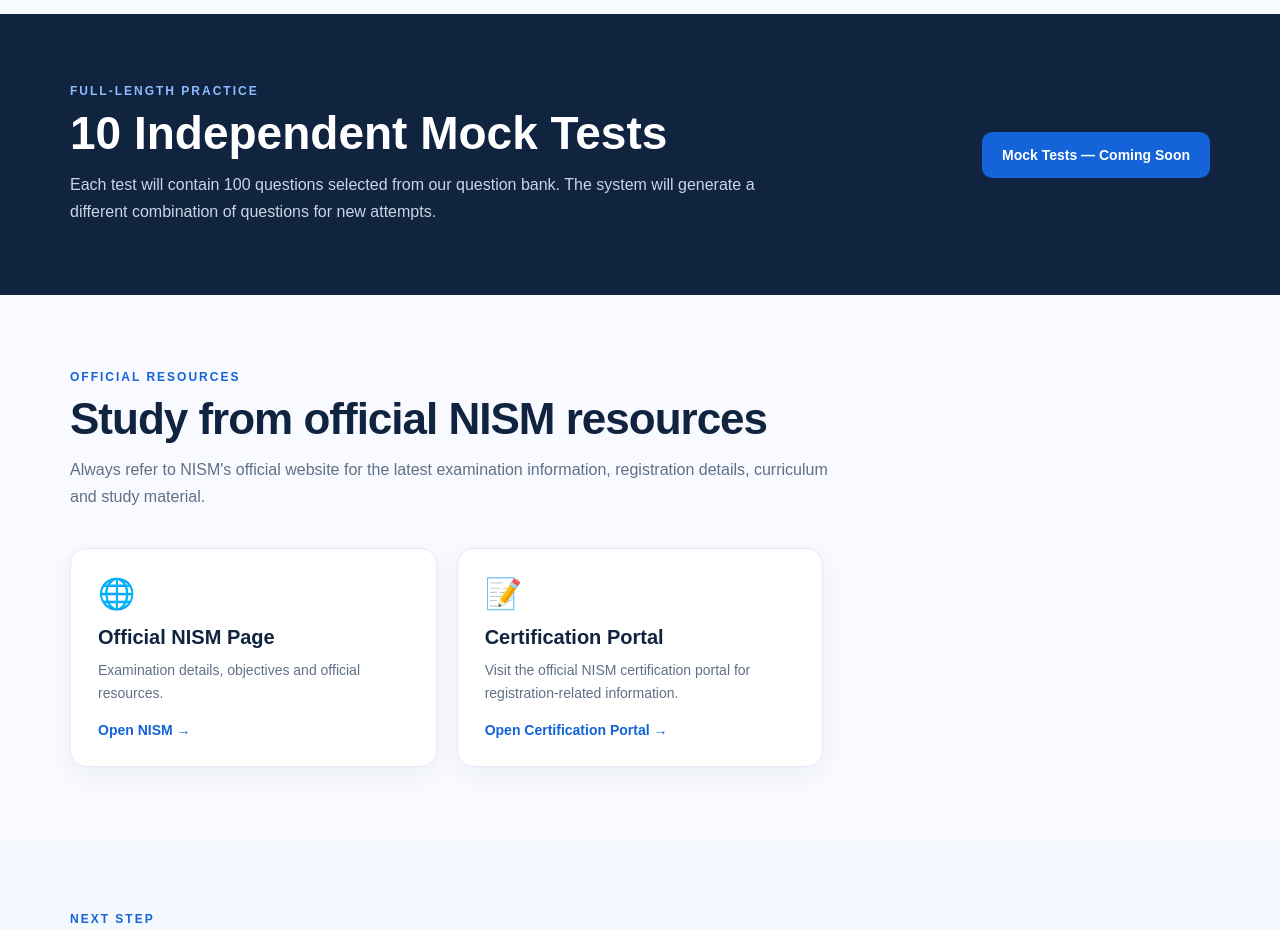
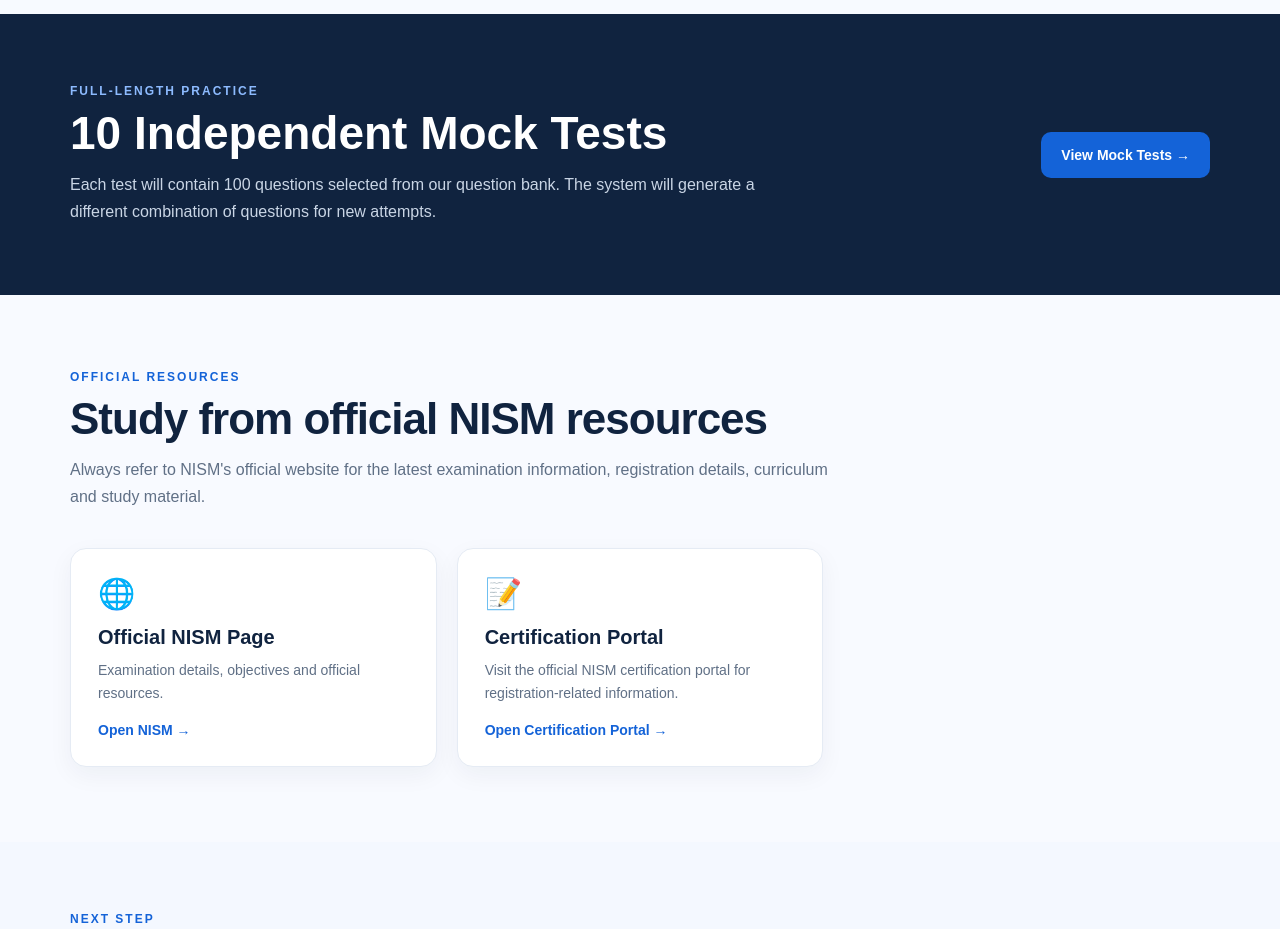
Before and after one commit to Aravind100/aravind-financial-expert, a Next.js app: page /nism/v-a in a window 1280 px wide. Shown: the part 1800-2729 px from the top of the page. Built offline with nearby package versions, Linux system fonts and the light colour scheme.

Commit message:
Replace button with link to mock tests

```diff
--- a/app/nism/v-a/page.tsx
+++ b/app/nism/v-a/page.tsx
@@ -190,9 +190,12 @@ export default function NISMVA() {
               </p>
             </div>
 
-            <button type="button" className="nism-primary-btn">
-              Mock Tests — Coming Soon
-            </button>
+            <Link
+  href="/nism/v-a/mock-tests"
+  className="nism-primary-btn"
+>
+  View Mock Tests →
+</Link>
 
           </div>
 
```
